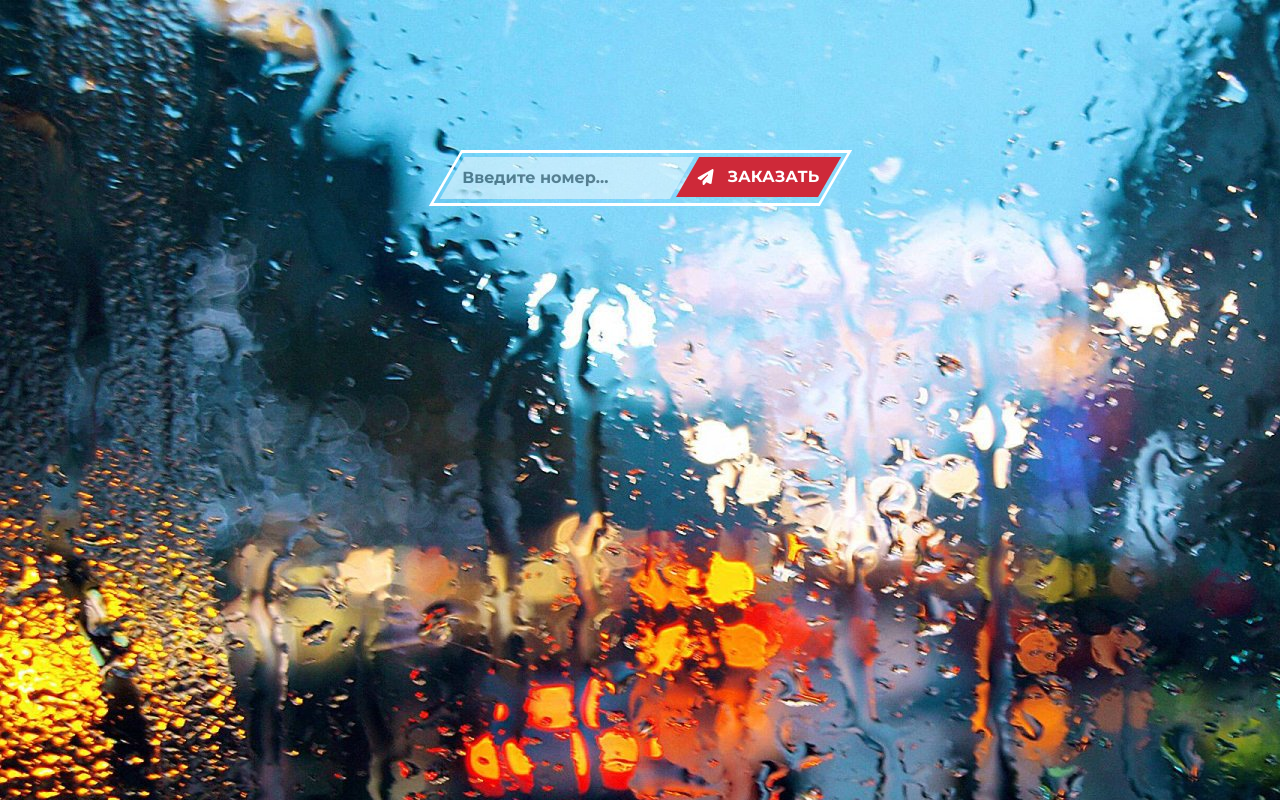
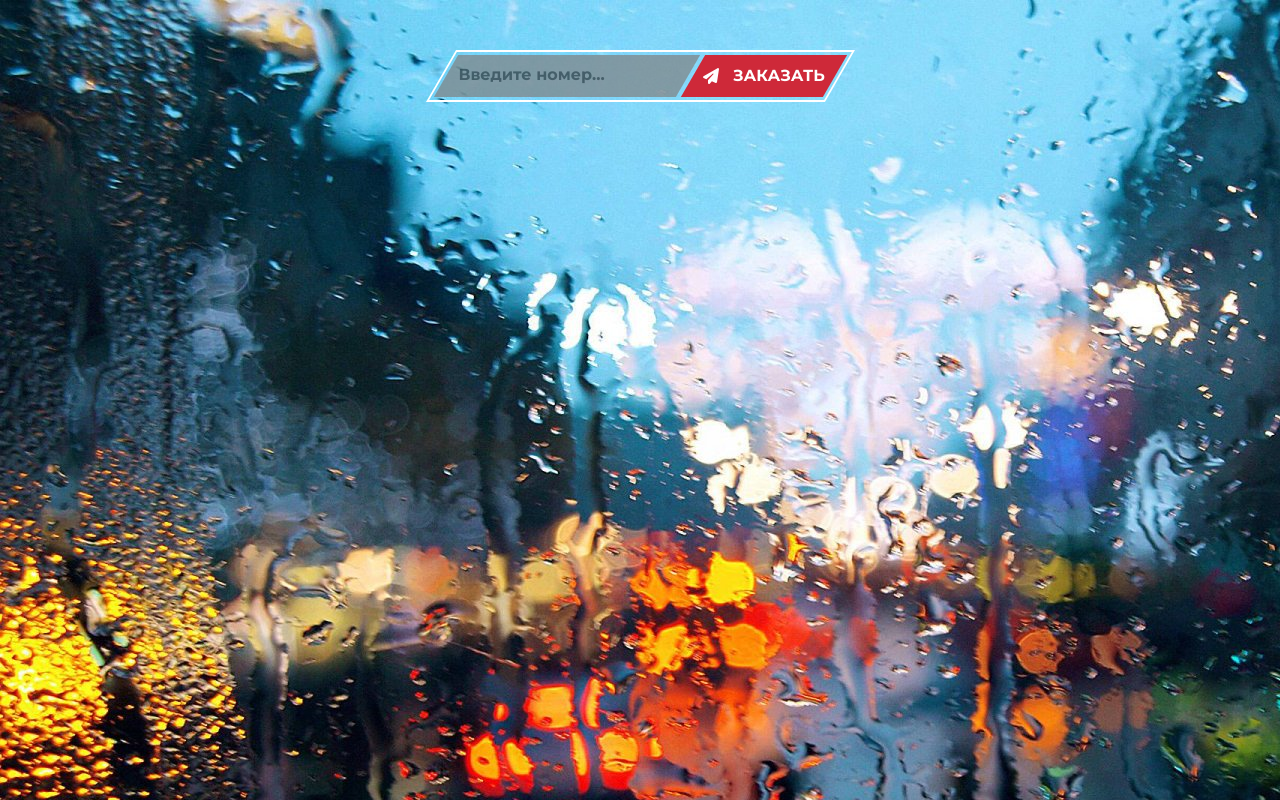
Before and after one commit to Krombaher/form-pages.github.io, a website built with webpack: page src/index.html in a window 1280 px wide. Built offline with nearby package versions, Linux system fonts and the light colour scheme.

Commit message:
refactor html and css

```diff
--- a/package.json
+++ b/package.json
@@ -9,7 +9,7 @@
     "build-dev": "webpack",
     "build-prod": "webpack --node-env=production",
     "clear": "rd /s /q dist",
-    "deploy": "gh-pages -d build"
+    "deploy": "gh-pages -d dist"
   },
   "keywords": [],
   "author": "",
--- a/src/index.html
+++ b/src/index.html
@@ -9,7 +9,6 @@
 
 <body>
 <form id="form">
-    <div class="container">
     <div class="row">
         <div class="field__input">
             <input id="text" type="text" name="text" class="input" placeholder="Введите номер..."/>
@@ -22,7 +21,6 @@
             </button>
         </div>
     </div>
-    </div>
 </form>
 </body>
 </html>
--- a/src/modules/js.js
+++ b/src/modules/js.js
@@ -14,7 +14,6 @@ document.addEventListener('DOMContentLoaded', function () {
         if (error === 0) {
             postForm();
             alert('From sent!')
-
         } else {
             alert('Form entered incorrectly...');
         }
--- a/src/style/_style.scss
+++ b/src/style/_style.scss
@@ -7,45 +7,70 @@ body {
   justify-content: center;
 }
 
-.container {
-  margin-top: 150px;
-  border: 3px solid white;
-  padding: 4px;
-  position: relative;
+.row {
+  display: flex;
+  margin-top: 50px;
   transform: skewX(-30deg);
+  padding: 3px;
+  border: 2px solid white;
 
-  @media (max-width: 425px) {
+  @media (max-width: 470px) {
     transform: skewX(0deg);
   }
 }
 
-.row {
-  display: flex;
-}
+.field__input {
+  background-color: grey;
+  opacity: 70%;
+  padding: 10px;
+  margin-right: 5px;
+  position: relative;
+  z-index: 1;
 
-.field__input {
-  width: calc(100% - 10px);
-  position: relative;
-  margin-right: 5px;
-}
+  input {
+    transform: skewX(30deg);
+    border: none;
+    outline: none;
+    width: 100%;
+    box-sizing: border-box;
+    font-size: 16px;
+    background-color: inherit;
+    color: #2d2d2d;
 
-.input {
-  border: none;
-  line-height: 40px;
-  outline: none;
-  padding-left: 10px;
-  width: 100%;
-  box-sizing: border-box;
-  font-size: 16px;
-  opacity: 50%;
+    @media (max-width: 470px) {
+      transform: skewX(0deg);
+    }
+  }
 }
 
 .input::placeholder {
   color: #2d2d2d;
+}
+
+.field__input small {
   transform: skewX(30deg);
-  @media (max-width: 425px) {
+  visibility: hidden;
+  position: absolute;
+  font-size: 18px;
+  top: 50px;
+  left: 0;
+
+  @media (max-width: 470px) {
     transform: skewX(0deg);
   }
+}
+
+.field__input.error small {
+  visibility: visible;
+  color: #ef0808;
+}
+
+.field__input.error input {
+  color: #ef0808;
+}
+
+.field__input.error input::placeholder {
+  color: #ef0808;
 }
 
 .field--button {
@@ -59,7 +84,7 @@ body {
       font-size: 16px;
       margin: 0;
       transform: skewX(30deg);
-      @media (max-width: 425px) {
+      @media (max-width: 470px) {
         transform: skewX(0deg);
       }
     }
@@ -68,7 +93,7 @@ body {
       display: block;
       margin-left: 30px;
       transform: skewX(30deg);
-      @media (max-width: 425px) {
+      @media (max-width: 470px) {
         transform: skewX(0deg);
       }
     }
@@ -80,36 +105,9 @@ body {
   color: #ffffff;
   border: none;
   outline: none;
-  line-height: 40px;
+  line-height: 42px;
   font-size: 16px;
   width: 100%;
   padding: 0 10px 0 10px;
   text-transform: uppercase;
-  transform: skewX(0deg);
 }
-
-.field__input small {
-  transform: skewX(30deg);
-  visibility: hidden;
-  position: absolute;
-  font-size: 18px;
-  top: 50px;
-  left: 0;
-
-  @media (max-width: 425px) {
-    transform: skewX(0deg);
-  }
-}
-
-.field__input.error small {
-  visibility: visible;
-  color: #de2c2c;
-}
-
-.field__input.error input {
-  color: #de2c2c;
-}
-
-.field__input.error input::placeholder {
-  color: #de2c2c;
-}
```
Lines whose indentation alone changed are shown as unchanged.
